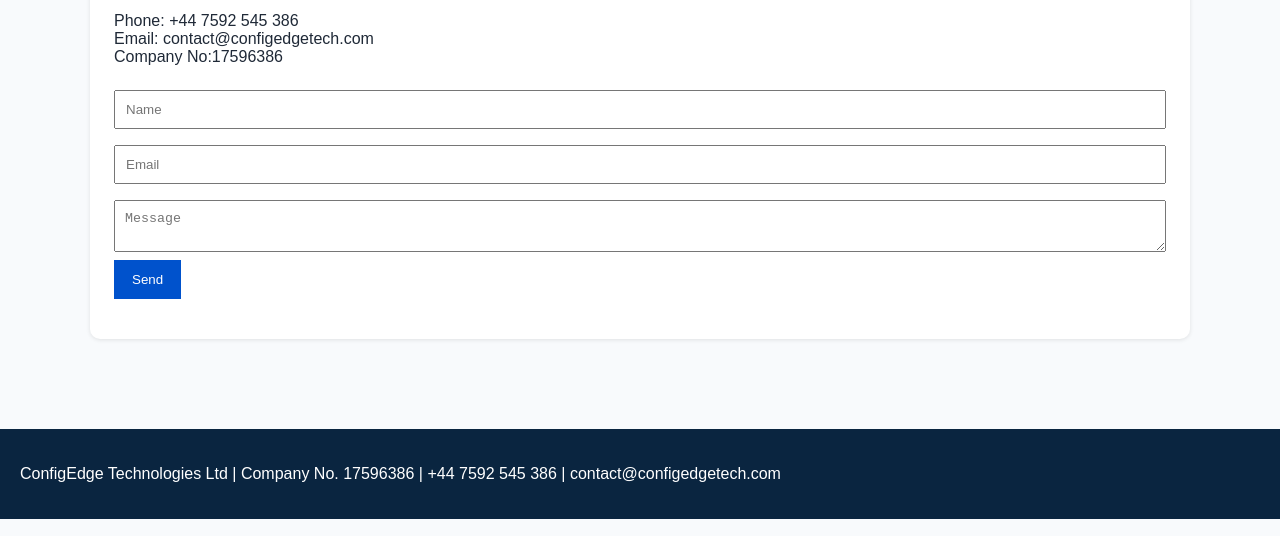
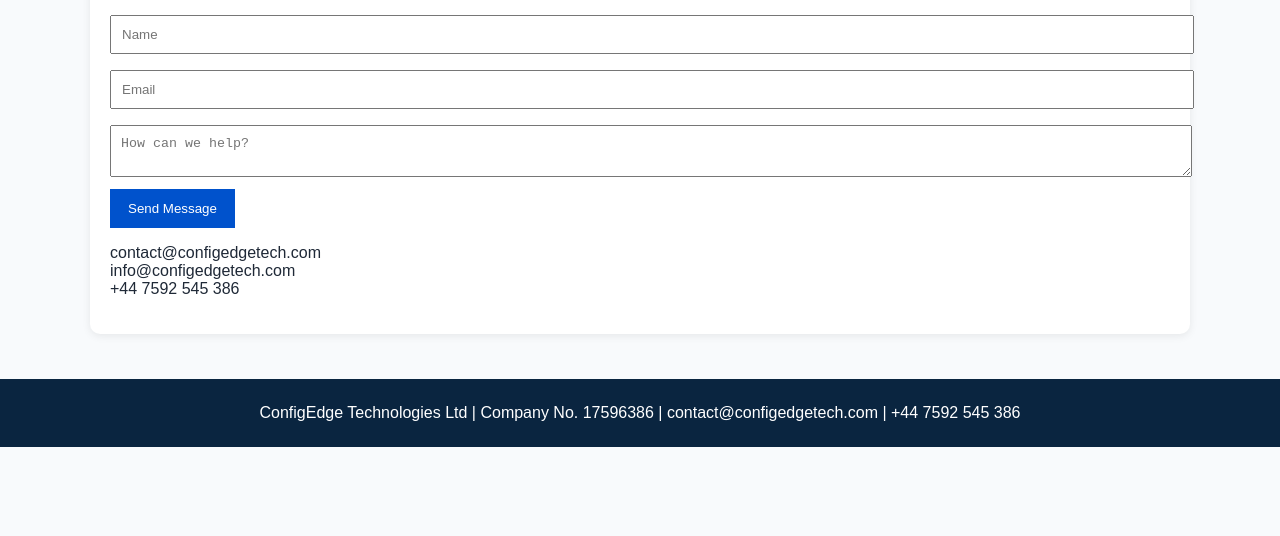
Before and after one commit to tprasanna-oss/configedge-technologies-website, a plain HTML site: page contact.html in a window 1280 px wide. Shown: the part 264-800 px from the top of the page. Drawn offline with Linux system fonts and the light colour scheme.

Commit message:
Add files via upload

```diff
--- a/contact.html
+++ b/contact.html
@@ -1 +1 @@
-<html><head><meta charset="UTF-8"><link rel="stylesheet" href="style.css"><title>Contact</title></head><body><header><h1>ConfigEdge Technologies Ltd</h1><nav><a href="index.html">Home</a><a href="support.html">Oracle CPQ Support</a><a href="services.html">Services</a><a href="about.html">About</a><a href="contact.html">Contact</a></nav></header><div class="container"><h2>Contact Us</h2><div class="card"><p>Phone: +44 7592 545 386<br>Email: contact@configedgetech.com<br>Company No:17596386</p><form action="https://api.web3forms.com/submit" method="POST"><input type="hidden" name="access_key" value="REPLACE_WITH_WEB3FORMS_KEY"><input name="name" placeholder="Name"><input name="email" placeholder="Email"><textarea name="message" placeholder="Message"></textarea><button type="submit">Send</button></form></div></div><footer><p>ConfigEdge Technologies Ltd | Company No. 17596386 | +44 7592 545 386 | contact@configedgetech.com</p></footer></body></html>
+<!DOCTYPE html><html><head><meta charset="UTF-8"><meta name="viewport" content="width=device-width,initial-scale=1"><link rel="stylesheet" href="style.css"><title>Contact Us</title></head><body><header><h2>ConfigEdge Technologies Ltd</h2><nav><a href="index.html">Home</a><a href="support.html">Oracle CPQ Support</a><a href="services.html">Services</a><a href="about.html">About</a><a href="contact.html">Contact</a></nav></header><div class="container"><div class="card"><h1>Contact Us</h1><p></p><form action="https://api.web3forms.com/submit" method="POST"><input type="hidden" name="access_key" value="YOUR_WEB3FORMS_KEY"><input type="text" name="name" placeholder="Name" required><input type="email" name="email" placeholder="Email" required><textarea name="message" placeholder="How can we help?" required></textarea><button type="submit">Send Message</button></form><p>contact@configedgetech.com<br>info@configedgetech.com<br>+44 7592 545 386</p></div></div><footer>ConfigEdge Technologies Ltd | Company No. 17596386 | contact@configedgetech.com | +44 7592 545 386</footer></body></html>
--- a/style.css
+++ b/style.css
@@ -1 +1 @@
-body{font-family:Arial,sans-serif;margin:0;color:#1f2937;background:#f8fafc}header{background:#0A2540;color:white;padding:20px}nav a{color:white;margin-right:18px;text-decoration:none} .hero{background:#0052CC;color:white;padding:60px 20px}.container{max-width:1100px;margin:auto;padding:30px 20px}.card{background:white;padding:24px;border-radius:10px;margin:20px 0;box-shadow:0 1px 4px rgba(0,0,0,.1)} .btn{background:#00AEEF;color:white;padding:12px 18px;border-radius:6px;text-decoration:none}footer{background:#0A2540;color:white;padding:20px;margin-top:40px} .grid{display:grid;grid-template-columns:repeat(auto-fit,minmax(250px,1fr));gap:20px}form input,form textarea{width:100%;padding:10px;margin:8px 0}button{background:#0052CC;color:white;padding:12px 18px;border:none}
+body{font-family:Arial,sans-serif;margin:0;color:#1f2937;background:#f8fafc}header{background:#0A2540;color:#fff;padding:20px}nav a{color:#fff;margin-right:15px;text-decoration:none} .hero{padding:60px 20px;background:linear-gradient(135deg,#0052CC,#00AEEF);color:white}.container{max-width:1100px;margin:auto;padding:30px 20px}.card{background:white;padding:20px;border-radius:10px;box-shadow:0 2px 8px rgba(0,0,0,.08);margin:15px 0}.grid{display:grid;grid-template-columns:repeat(auto-fit,minmax(250px,1fr));gap:20px}.btn{background:#fff;color:#0052CC;padding:12px 18px;border-radius:6px;text-decoration:none;font-weight:bold}footer{background:#0A2540;color:#fff;padding:25px;text-align:center}input,textarea{width:100%;padding:10px;margin:8px 0}button{background:#0052CC;color:#fff;border:none;padding:12px 18px}
```
Also changed, not shown: about.html (+1 -1 lines), index.html (+1 -1 lines), services.html (+1 -1 lines), support.html (+1 -1 lines).
